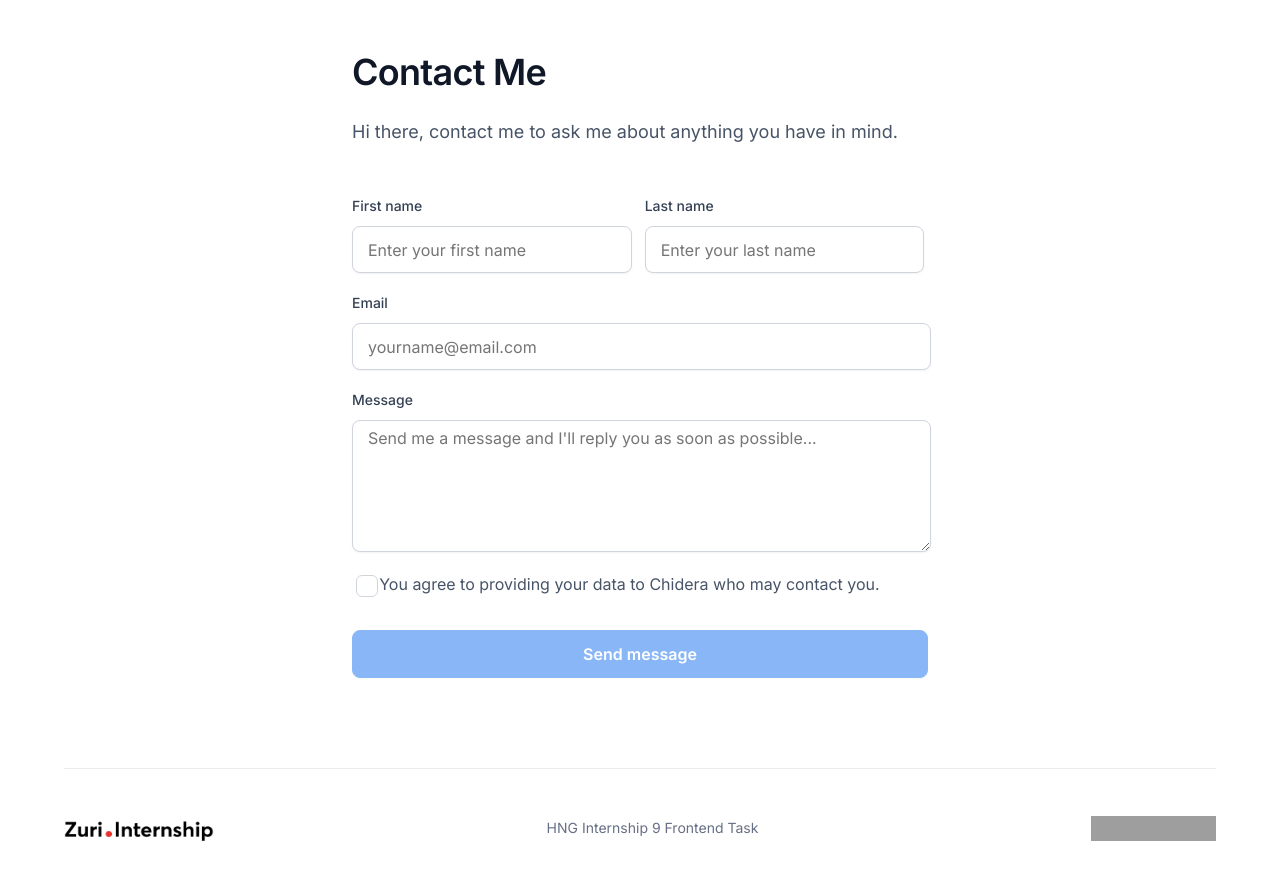
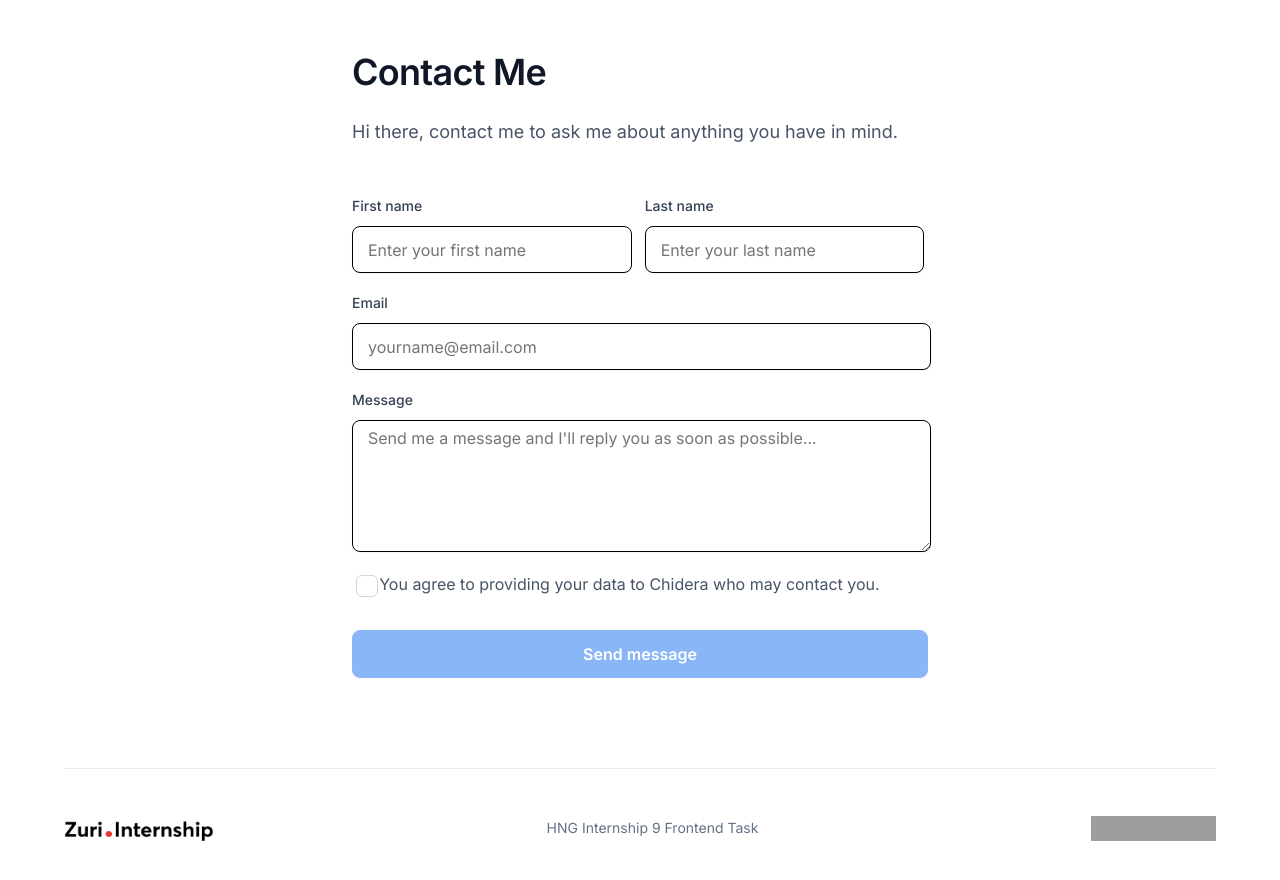
Before and after one commit to Charvine-300/Zuri-Stage-One-Task, a React (Vite) app: page /contact in a window 1280 px wide. Shown: the top 880 px of the page. Built offline with nearby package versions, Linux system fonts and the light colour scheme; grey boxes are pictures that could not be loaded.

Commit message:
style: Added border colors form empty input field errors

```diff
--- a/src/components/Contact.jsx
+++ b/src/components/Contact.jsx
@@ -16,7 +16,7 @@ const Contact = () => {
     }
   }
 
-  const { register, handleSubmit, reset, formState: { errors } } = useForm();
+  const { register, handleSubmit, reset, formState: { errors } } = useForm({ mode: onchange});
   const onSubmit = data => {
     setCheck(0.5)
     reset()
@@ -44,6 +44,7 @@ const Contact = () => {
                 placeholder='Enter your first name'
                 {...register("firstName", { required: true })}
                 aria-invalid={errors.firstName ? "true" : "false"}
+                style={{'borderColor': errors.firstName ? '#F83F23' : 'black'}}
               />
               {errors.firstName?.type === 'required' && <p role="alert" className='required'>First name is required</p>}
             </div>
@@ -55,6 +56,7 @@ const Contact = () => {
                 placeholder='Enter your last name'
                 {...register("lastName", { required: true })}
                 aria-invalid={errors.lastName ? "true" : "false"}
+                style={{'borderColor': errors.lastName ? '#F83F23' : 'black'}}
               />
               {errors.lastName?.type === 'required' && <p role="alert" className='required'>Last name is required</p>}
             </div>
@@ -67,6 +69,7 @@ const Contact = () => {
             placeholder='yourname@email.com'
             {...register("email", { required: true })}
             aria-invalid={errors.email ? "true" : "false"}
+            style={{'borderColor': errors.email ? '#F83F23' : 'black'}}
           />
           {errors.email?.type === 'required' && <p role="alert" className='required'>Email address is required</p>}
           <div className="spacer"></div>
@@ -76,9 +79,11 @@ const Contact = () => {
             id="message"
             cols="30"
             rows="5"
+            role='alert'
             placeholder="Send me a message and I'll reply you as soon as possible..."
             {...register("message", { required: true })}
             aria-invalid={errors.message ? "true" : "false"}
+            style={{'borderColor': errors.message ? '#F83F23' : 'black'}}
           ></textarea>
           {errors.message?.type === 'required' && <p role="alert" className='required'> Please enter a message </p>}
           <div className="spacer"></div>
```
